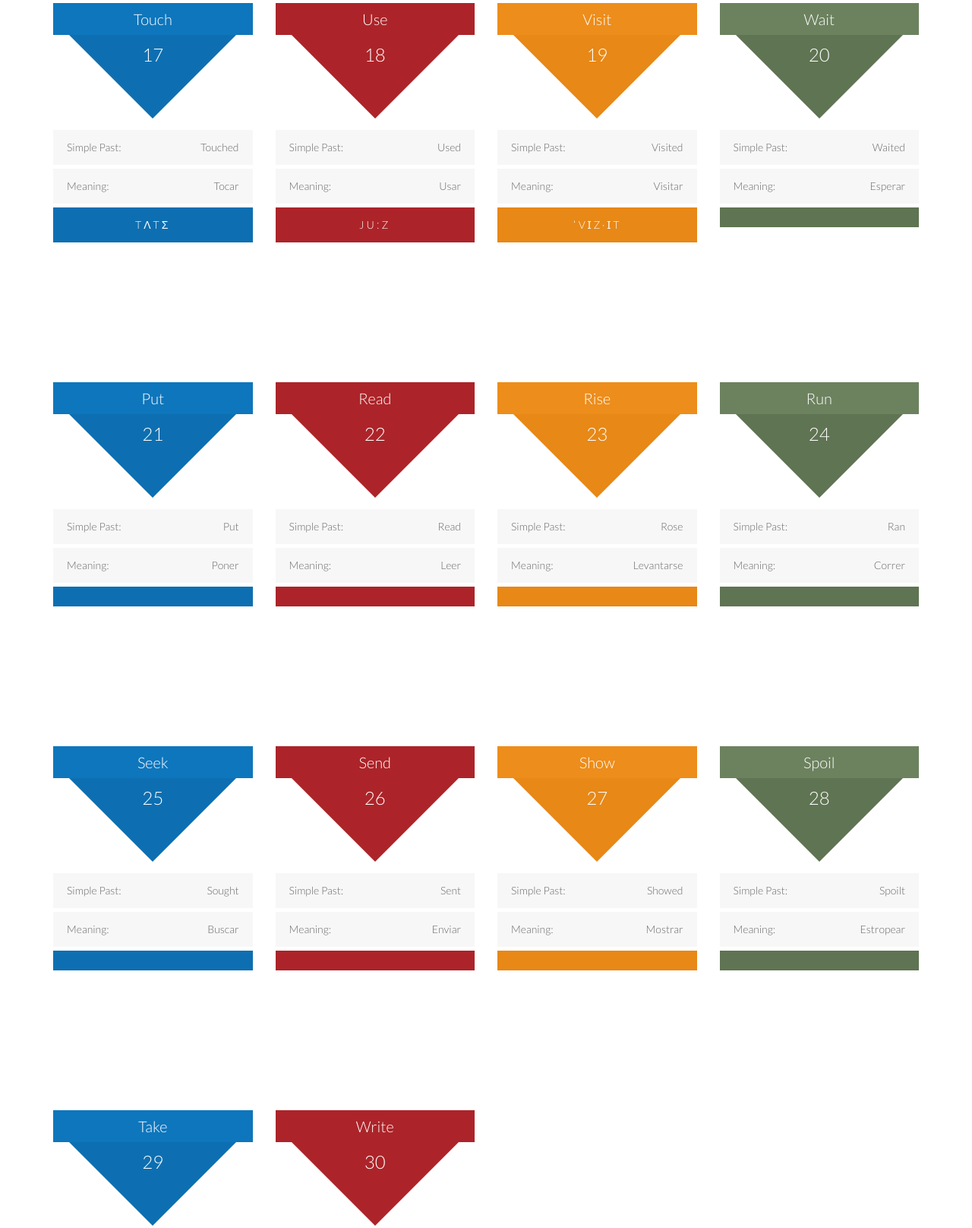
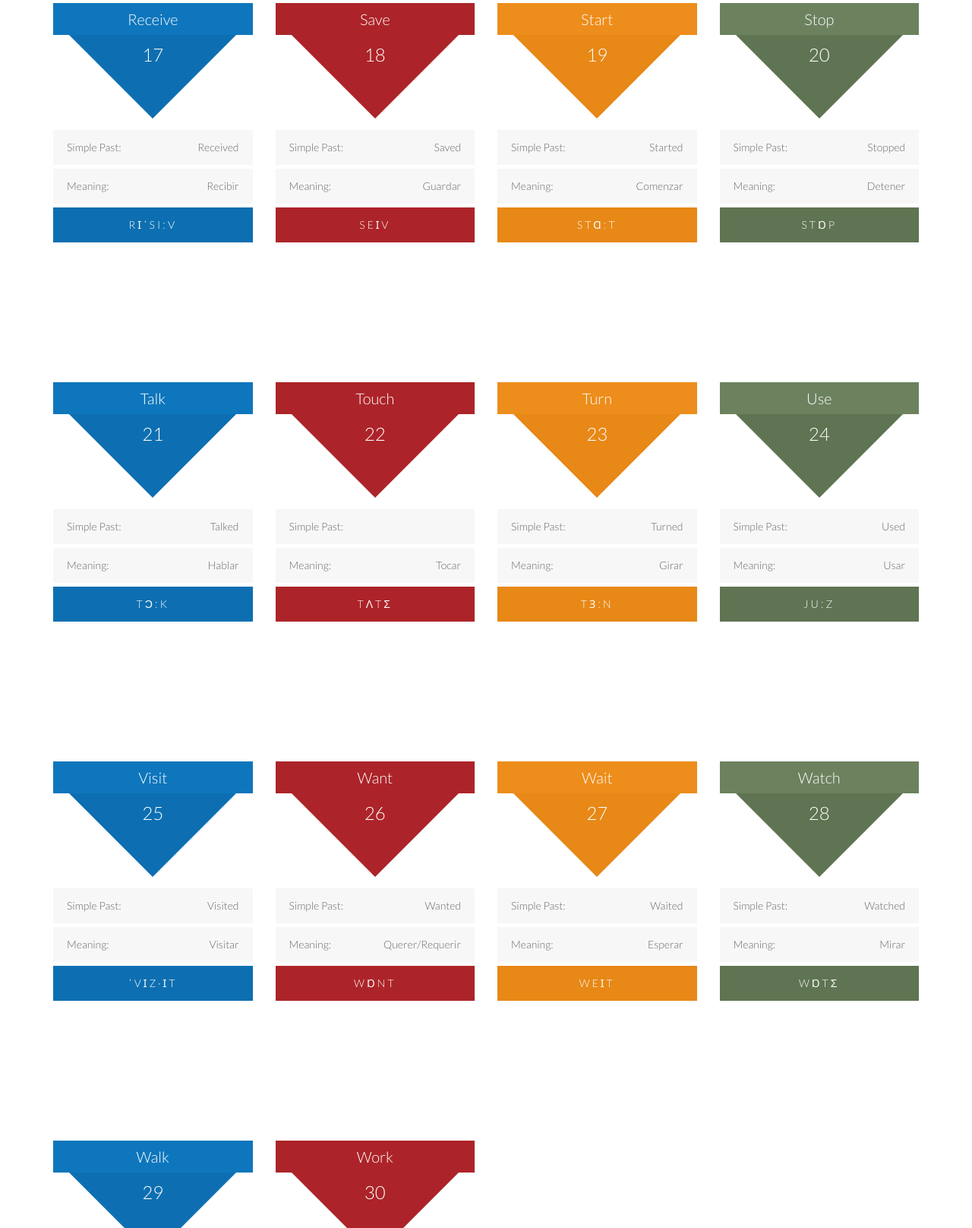
Before and after one commit to Bryantkuseche/english-app, a plain HTML site: page regular.html in a window 1280 px wide. Shown: the part 2382-3998 px from the top of the page at 76% size. Drawn offline with Linux system fonts and the light colour scheme.

Commit message:
Update regular.html

```diff
--- a/regular.html
+++ b/regular.html
@@ -316,15 +316,15 @@
                 <div class="col-sm-6 col-md-3">
                     <div class="single-price price-four">
                         <div class="table-heading">
-                            <p class="plan-name">Stop</p>
+                            <p class="plan-name">Return</p>
                             <p class="plan-price"><span class="dollar-sign"></span><span class="price">16</span><span class="month"></span></p>
                         </div>
                         <ul>
-                            <li>Simple Past: <span><p>Stopped</p></span></li>
+                            <li>Simple Past: <span><p>Returned</p></span></li>
 
-                            <li>Meaning: <span><p>Detener</p></span></li>
+                            <li>Meaning: <span><p>Retornar</p></span></li>
                         </ul>
-                        <a href="#" class="btn btn-buynow">stɒp</a>
+                        <a href="#" class="btn btn-buynow">rɪˈtɜːn</a>
                     </div>
                 </div>
             </div>
@@ -336,57 +336,57 @@
                 <div class="col-sm-6 col-md-3">
                     <div class="single-price price-one">
                         <div class="table-heading">
-                            <p class="plan-name">Touch</p>
+                            <p class="plan-name">Receive</p>
                             <p class="plan-price"><span class="dollar-sign"></span><span class="price">17</span><span class="month"></span></p>
                         </div>
                         <ul>
-                            <li>Simple Past: <span><p>Touched</p></span></li>
+                            <li>Simple Past: <span><p>Received</p></span></li>
 
-                            <li>Meaning: <span><p>Tocar</p></span></li>
+                            <li>Meaning: <span><p>Recibir</p></span></li>
                         </ul>
-                        <a href="#" class="btn btn-buynow">tʌtʃ</a>
+                        <a href="#" class="btn btn-buynow">rɪˈsiːv</a>
                     </div>
                 </div>
                 <div class="col-sm-6 col-md-3">
                     <div class="single-price price-two">
                         <div class="table-heading">
-                            <p class="plan-name">Use</p>
+                            <p class="plan-name">Save</p>
                             <p class="plan-price"><span class="dollar-sign"></span><span class="price">18</span><span class="month"></span></p>
                         </div>
                         <ul>
-                            <li>Simple Past: <span><p>Used</p></span></li>
+                            <li>Simple Past: <span><p>Saved</p></span></li>
 
-                            <li>Meaning: <span><p>Usar</p></span></li>
+                            <li>Meaning: <span><p>Guardar</p></span></li>
                         </ul>
-                        <a href="#" class="btn btn-buynow btn-hightlight">juːz</a>
+                        <a href="#" class="btn btn-buynow btn-hightlight">seɪv</a>
                     </div>
                 </div>
                 <div class="col-sm-6 col-md-3">
                     <div class="single-price price-three">
                         <div class="table-heading">
-                            <p class="plan-name">Visit</p>
+                            <p class="plan-name">Start</p>
                             <p class="plan-price"><span class="dollar-sign"></span><span class="price">19</span><span class="month"></span></p>
                         </div>
                         <ul>
-                            <li>Simple Past: <span><p>Visited</p></span></li>
+                            <li>Simple Past: <span><p>Started</p></span></li>
 
-                            <li>Meaning: <span><p>Visitar</p></span></li>
+                            <li>Meaning: <span><p>Comenzar</p></span></li>
                         </ul>
-                        <a href="" class="btn btn-buynow">ˈvɪz·ɪt</a>
+                        <a href="" class="btn btn-buynow">stɑːt</a>
                     </div>
                 </div>
                 <div class="col-sm-6 col-md-3">
                     <div class="single-price price-four">
                         <div class="table-heading">
-                            <p class="plan-name">Wait</p>
+                            <p class="plan-name">Stop</p>
                             <p class="plan-price"><span class="dollar-sign"></span><span class="price">20</span><span class="month"></span></p>
                         </div>
                         <ul>
-                            <li>Simple Past: <span><p>Waited</p></span></li>
+                            <li>Simple Past: <span><p>Stopped</p></span></li>
 
-                            <li>Meaning: <span><p>Esperar</p></span></li>
+                            <li>Meaning: <span><p>Detener</p></span></li>
                         </ul>
-                        <a href="#" class="btn btn-buynow"></a>
+                        <a href="#" class="btn btn-buynow">stɒp</a>
                     </div>
                 </div>
             </div>
@@ -399,57 +399,57 @@
                 <div class="col-sm-6 col-md-3">
                     <div class="single-price price-one">
                         <div class="table-heading">
-                            <p class="plan-name">Put</p>
+                            <p class="plan-name">Talk</p>
                             <p class="plan-price"><span class="dollar-sign"></span><span class="price">21</span><span class="month"></span></p>
                         </div>
                         <ul>
-                            <li>Simple Past: <span><p>Put</p></span></li>
+                            <li>Simple Past: <span><p>Talked</p></span></li>
 
-                            <li>Meaning: <span><p>Poner</p></span></li>
+                            <li>Meaning: <span><p>Hablar</p></span></li>
                         </ul>
-                        <a href="#" class="btn btn-buynow"></a>
+                        <a href="#" class="btn btn-buynow">tɔːk</a>
                     </div>
                 </div>
                 <div class="col-sm-6 col-md-3">
                     <div class="single-price price-two">
                         <div class="table-heading">
-                            <p class="plan-name">Read</p>
+                            <p class="plan-name">Touch</p>
                             <p class="plan-price"><span class="dollar-sign"></span><span class="price">22</span><span class="month"></span></p>
                         </div>
                         <ul>
-                            <li>Simple Past: <span><p>Read</p></span></li>
+                            <li>Simple Past: <span><pTouched</p></span></li>
 
-                            <li>Meaning: <span><p>Leer</p></span></li>
+                            <li>Meaning: <span><p>Tocar</p></span></li>
                         </ul>
-                        <a href="#" class="btn btn-buynow btn-hightlight"></a>
+                        <a href="#" class="btn btn-buynow btn-hightlight">tʌtʃ</a>
                     </div>
                 </div>
                 <div class="col-sm-6 col-md-3">
                     <div class="single-price price-three">
                         <div class="table-heading">
-                            <p class="plan-name">Rise</p>
+                            <p class="plan-name">Turn</p>
                             <p class="plan-price"><span class="dollar-sign"></span><span class="price">23</span><span class="month"></span></p>
                         </div>
                         <ul>
-                            <li>Simple Past: <span><p>Rose</p></span></li>
+                            <li>Simple Past: <span><p>Turned</p></span></li>
 
-                            <li>Meaning: <span><p>Levantarse</p></span></li>
+                            <li>Meaning: <span><p>Girar</p></span></li>
                         </ul>
-                        <a href="" class="btn btn-buynow"></a>
+                        <a href="" class="btn btn-buynow">tɜːn</a>
                     </div>
                 </div>
                 <div class="col-sm-6 col-md-3">
                     <div class="single-price price-four">
                         <div class="table-heading">
-                            <p class="plan-name">Run</p>
+                            <p class="plan-name">Use</p>
                             <p class="plan-price"><span class="dollar-sign"></span><span class="price">24</span><span class="month"></span></p>
                         </div>
                         <ul>
-                            <li>Simple Past: <span><p>Ran</p></span></li>
+                            <li>Simple Past: <span><p>Used</p></span></li>
 
-                            <li>Meaning: <span><p>Correr</p></span></li>
+                            <li>Meaning: <span><p>Usar</p></span></li>
                         </ul>
-                        <a href="#" class="btn btn-buynow"></a>
+                        <a href="#" class="btn btn-buynow">juːz</a>
                     </div>
                 </div>
             </div>
@@ -461,57 +461,57 @@
                 <div class="col-sm-6 col-md-3">
                     <div class="single-price price-one">
                         <div class="table-heading">
-                            <p class="plan-name">Seek</p>
+                            <p class="plan-name">Visit</p>
                             <p class="plan-price"><span class="dollar-sign"></span><span class="price">25</span><span class="month"></span></p>
                         </div>
                         <ul>
-                            <li>Simple Past: <span><p>Sought</p></span></li>
+                            <li>Simple Past: <span><p>Visited</p></span></li>
 
-                            <li>Meaning: <span><p>Buscar</p></span></li>
+                            <li>Meaning: <span><p>Visitar</p></span></li>
                         </ul>
-                        <a href="#" class="btn btn-buynow"></a>
+                        <a href="#" class="btn btn-buynow">ˈvɪz·ɪt</a>
                     </div>
                 </div>
                 <div class="col-sm-6 col-md-3">
                     <div class="single-price price-two">
                         <div class="table-heading">
-                            <p class="plan-name">Send</p>
+                            <p class="plan-name">Want</p>
                             <p class="plan-price"><span class="dollar-sign"></span><span class="price">26</span><span class="month"></span></p>
                         </div>
                         <ul>
-                            <li>Simple Past: <span><p>Sent</p></span></li>
+                            <li>Simple Past: <span><p>Wanted</p></span></li>
 
-                            <li>Meaning: <span><p>Enviar</p></span></li>
+                            <li>Meaning: <span><p>Querer/Requerir</p></span></li>
                         </ul>
-                        <a href="#" class="btn btn-buynow btn-hightlight"></a>
+                        <a href="#" class="btn btn-buynow btn-hightlight">wɒnt</a>
                     </div>
                 </div>
                 <div class="col-sm-6 col-md-3">
                     <div class="single-price price-three">
                         <div class="table-heading">
-                            <p class="plan-name">Show</p>
+                            <p class="plan-name">Wait</p>
                             <p class="plan-price"><span class="dollar-sign"></span><span class="price">27</span><span class="month"></span></p>
                         </div>
                         <ul>
-                            <li>Simple Past: <span><p>Showed</p></span></li>
+                            <li>Simple Past: <span><p>Waited</p></span></li>
 
-                            <li>Meaning: <span><p>Mostrar</p></span></li>
+                            <li>Meaning: <span><p>Esperar</p></span></li>
                         </ul>
-                        <a href="" class="btn btn-buynow"></a>
+                        <a href="" class="btn btn-buynow">weɪt</a>
                     </div>
                 </div>
                 <div class="col-sm-6 col-md-3">
                     <div class="single-price price-four">
                         <div class="table-heading">
-                            <p class="plan-name">Spoil</p>
+                            <p class="plan-name">Watch</p>
                             <p class="plan-price"><span class="dollar-sign"></span><span class="price">28</span><span class="month"></span></p>
                         </div>
                         <ul>
-                            <li>Simple Past: <span><p>Spoilt</p></span></li>
+                            <li>Simple Past: <span><p>Watched</p></span></li>
 
-                            <li>Meaning: <span><p>Estropear</p></span></li>
+                            <li>Meaning: <span><p>Mirar</p></span></li>
                         </ul>
-                        <a href="#" class="btn btn-buynow"></a>
+                        <a href="#" class="btn btn-buynow">wɒtʃ</a>
                     </div>
                 </div>
             </div>
@@ -523,29 +523,29 @@
                 <div class="col-sm-6 col-md-3">
                     <div class="single-price price-one">
                         <div class="table-heading">
-                            <p class="plan-name">Take</p>
+                            <p class="plan-name">Walk</p>
                             <p class="plan-price"><span class="dollar-sign"></span><span class="price">29</span><span class="month"></span></p>
                         </div>
                         <ul>
-                            <li>Simple Past: <span><p>Took</p></span></li>
+                            <li>Simple Past: <span><p>walked</p></span></li>
 
-                            <li>Meaning: <span><p>Tomar</p></span></li>
+                            <li>Meaning: <span><p>Caminar</p></span></li>
                         </ul>
-                        <a href="#" class="btn btn-buynow"></a>
+                        <a href="#" class="btn btn-buynow">wɔːk</a>
                     </div>
                 </div>
                 <div class="col-sm-6 col-md-3">
                     <div class="single-price price-two">
                         <div class="table-heading">
-                            <p class="plan-name">Write</p>
+                            <p class="plan-name">Work</p>
                             <p class="plan-price"><span class="dollar-sign"></span><span class="price">30</span><span class="month"></span></p>
                         </div>
                         <ul>
-                            <li>Simple Past: <span><p>Wrote</p></span></li>
+                            <li>Simple Past: <span><p>Worked</p></span></li>
 
-                            <li>Meaning: <span><p>Enviar</p></span></li>
+                            <li>Meaning: <span><p>Trabajo</p></span></li>
                         </ul>
-                        <a href="#" class="btn btn-buynow btn-hightlight"></a>
+                        <a href="#" class="btn btn-buynow btn-hightlight">wɜːk</a>
                     </div>
                 </div>
                 </div>
```
